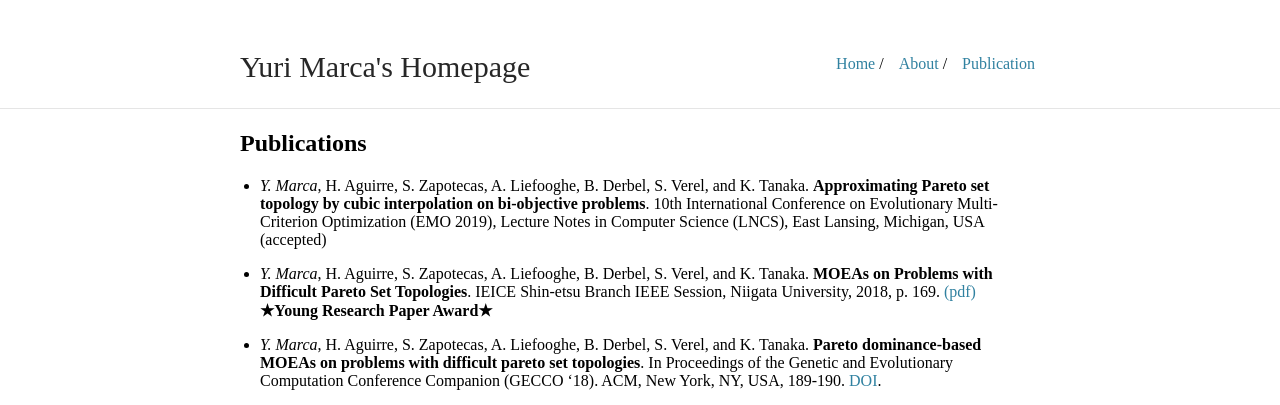
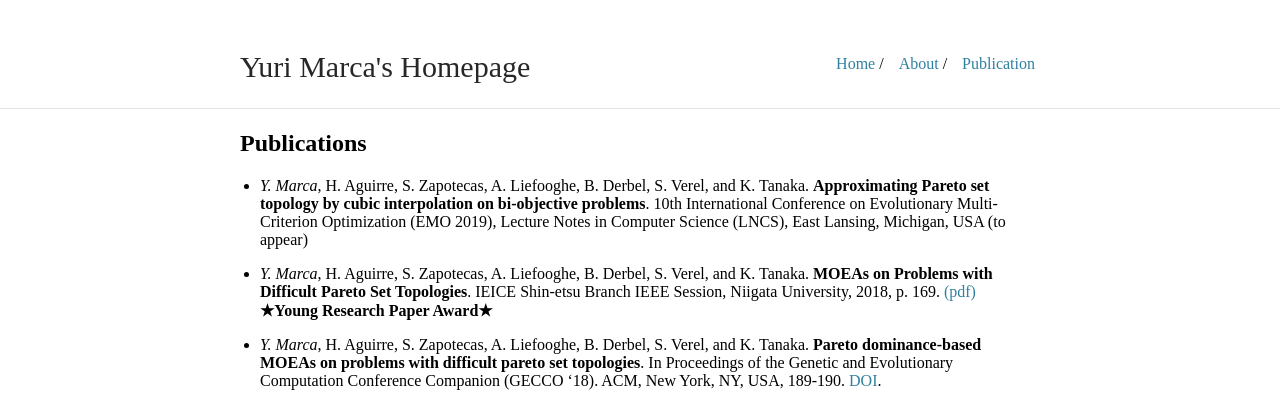
Before and after one commit to yurimarca/yurimarca.github.io, a Jekyll site: the page built from publication.md, in a window 1280 px wide. Shown: the top 405 px of the page. Built offline with Jekyll 4.4.1, drawn with Linux system fonts in a browser that asks for light colours.

Commit message:
publication.md update

```diff
--- a/publication.md
+++ b/publication.md
@@ -6,7 +6,7 @@ title: Yuri Marca's Homepage
 
 ## Publications
 
-* _Y. Marca_, H. Aguirre, S. Zapotecas, A. Liefooghe, B. Derbel, S. Verel, and K. Tanaka. **Approximating Pareto set topology by cubic interpolation on bi-objective problems**. 10th International Conference on Evolutionary Multi-Criterion Optimization (EMO 2019), Lecture Notes in Computer Science (LNCS), East Lansing, Michigan, USA (accepted)
+* _Y. Marca_, H. Aguirre, S. Zapotecas, A. Liefooghe, B. Derbel, S. Verel, and K. Tanaka. **Approximating Pareto set topology by cubic interpolation on bi-objective problems**. 10th International Conference on Evolutionary Multi-Criterion Optimization (EMO 2019), Lecture Notes in Computer Science (LNCS), East Lansing, Michigan, USA (to appear)
 
 * _Y. Marca_, H. Aguirre, S. Zapotecas, A. Liefooghe, B. Derbel, S. Verel, and K. Tanaka. **MOEAs on Problems with Difficult Pareto Set Topologies**. IEICE Shin-etsu Branch IEEE Session, Niigata University, 2018, p. 169. [(pdf)](pdf/shinestu2018.pdf) **★Young Research Paper Award★**
 
```
